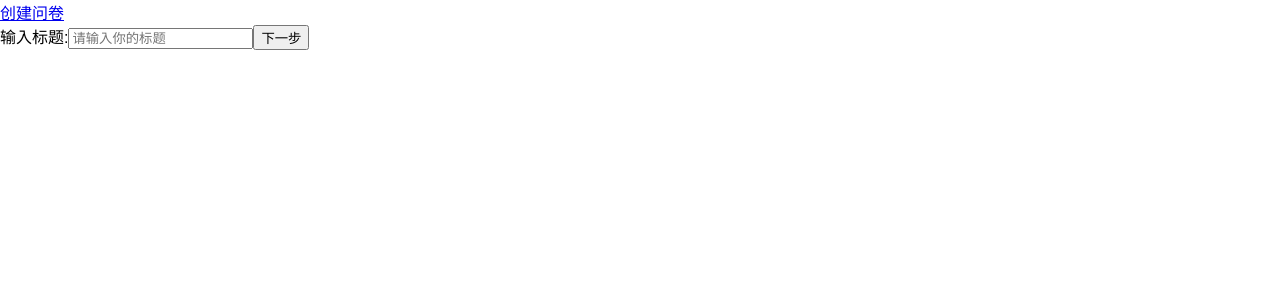
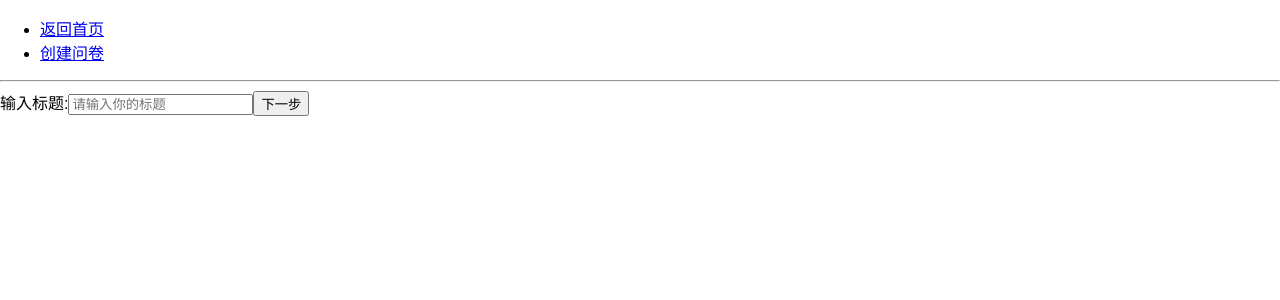
Before and after one commit to gloye/BestChoice, a React (Create React App) app in the folder project/: page /topic in a window 1280 px wide. Shown: the top 300 px of the page. Built offline with nearby package versions, Linux system fonts and the light colour scheme.

Commit message:
可以向App传数据了

```diff
--- a/project/src/choice/App.js
+++ b/project/src/choice/App.js
@@ -80,14 +80,18 @@ class App extends PureComponent {
     const {currentItem} = this.state
     if(!_.isPlainObject(currentItem)) return
     currentItem.title = title
-    this.setState({currentItem})
+    this.setState(currentItem)
   }
   render() {
     return (
       <Router>
         <div>
-          <Link to="/topic" onClick={this.createApp}>创建问卷</Link>
-          <Route exact path="/topic" component={Topic} />
+          <ul>
+            <li><Link to="/">返回首页</Link></li>
+            <li><Link to="/topic" onClick={this.createApp}>创建问卷</Link></li>
+          </ul>
+          <hr/>
+          <Route exact path="/topic" render={(props)=><Topic createTitle={title=>this.createTitle(title)} {...props}/>}/>
           <Route exact path="/question" component={Question} />
           <Route exact path="/choice" component={Choice} />
         </div>
--- a/project/src/choice/pages/topic.js
+++ b/project/src/choice/pages/topic.js
@@ -3,40 +3,38 @@ import React, { PureComponent } from "react";
 class Topic extends PureComponent {
   constructor(props) {
     super(props);
+    this.handleTitleChange = this.handleTitleChange.bind(this);
     this.state = {
-      title: ""
+      title: null
     };
-    this.handleTitleChange = this.handleTitleChange.bind(this);
-    this.handleTitleSubmit = this.handleTitleSubmit.bind(this);
   }
   handleTitleChange(e) {
     const title = e.target.value;
     this.setState({
-      title: title
-    });
-  }
-  handleTitleSubmit(e){
-      e.preventDefault()
-      this.props.history.push('/question/1')
+      title
+    })
   }
   render() {
+    const title = this.state.title
     return (
-      <form onSubmit={this.handleSubmit}>
       <div className="form-group">
         <label htmlFor="title">输入标题:</label>
         <input
           type="text"
           name="title"
-            id=""
+          id="title"
           onChange={this.handleTitleChange}
           placeholder="请输入你的标题"
         />
         <button
-            onClick={this.handleTitleSubmit}>
+          onClick={(event) => {
+            this.props.history.push("/question")
+            this.props.createTitle(title);
+          }}
+        >
           下一步
         </button>
       </div>
-      </form>
     );
   }
 }
```
Lines whose indentation alone changed are shown as unchanged.
